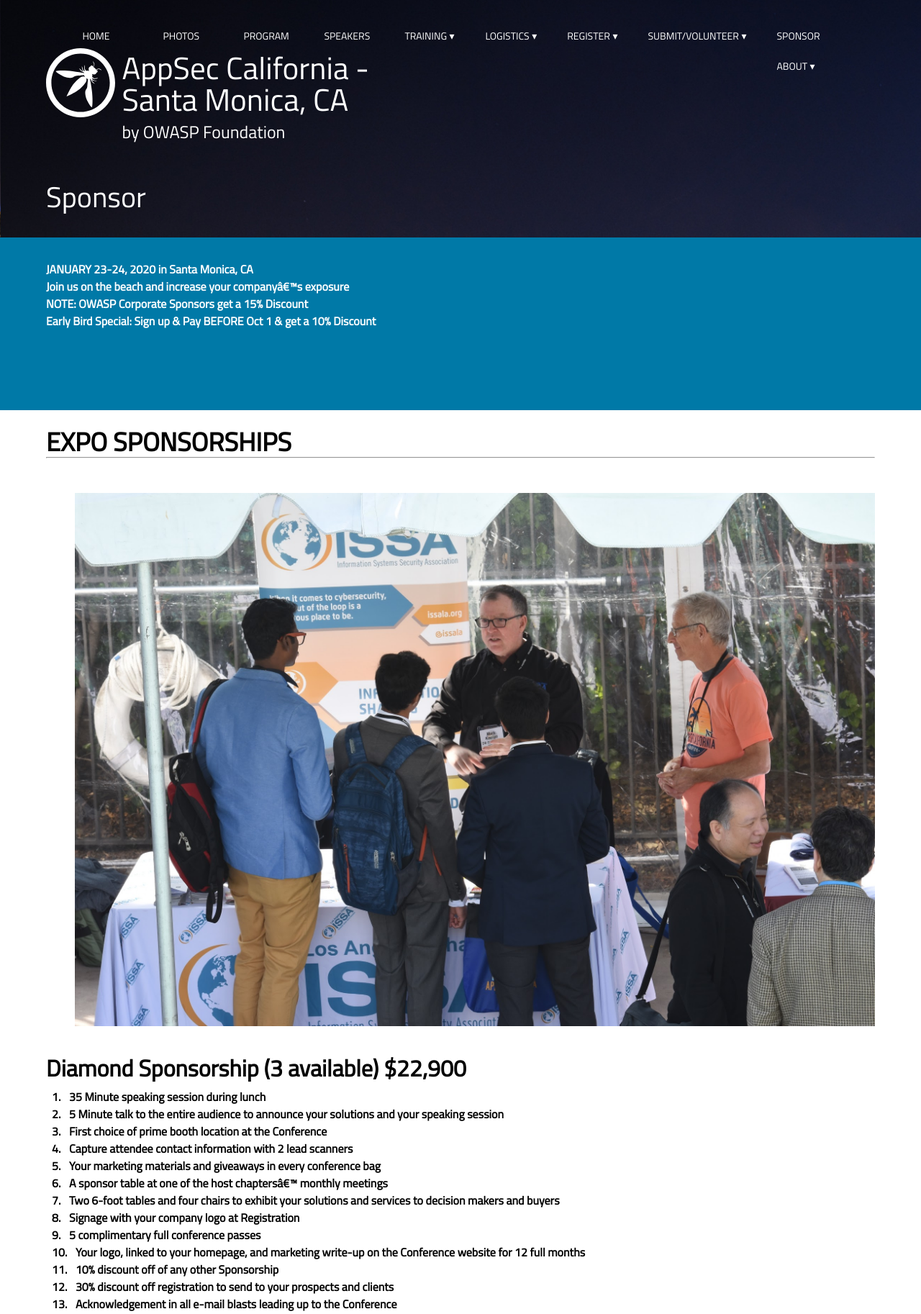
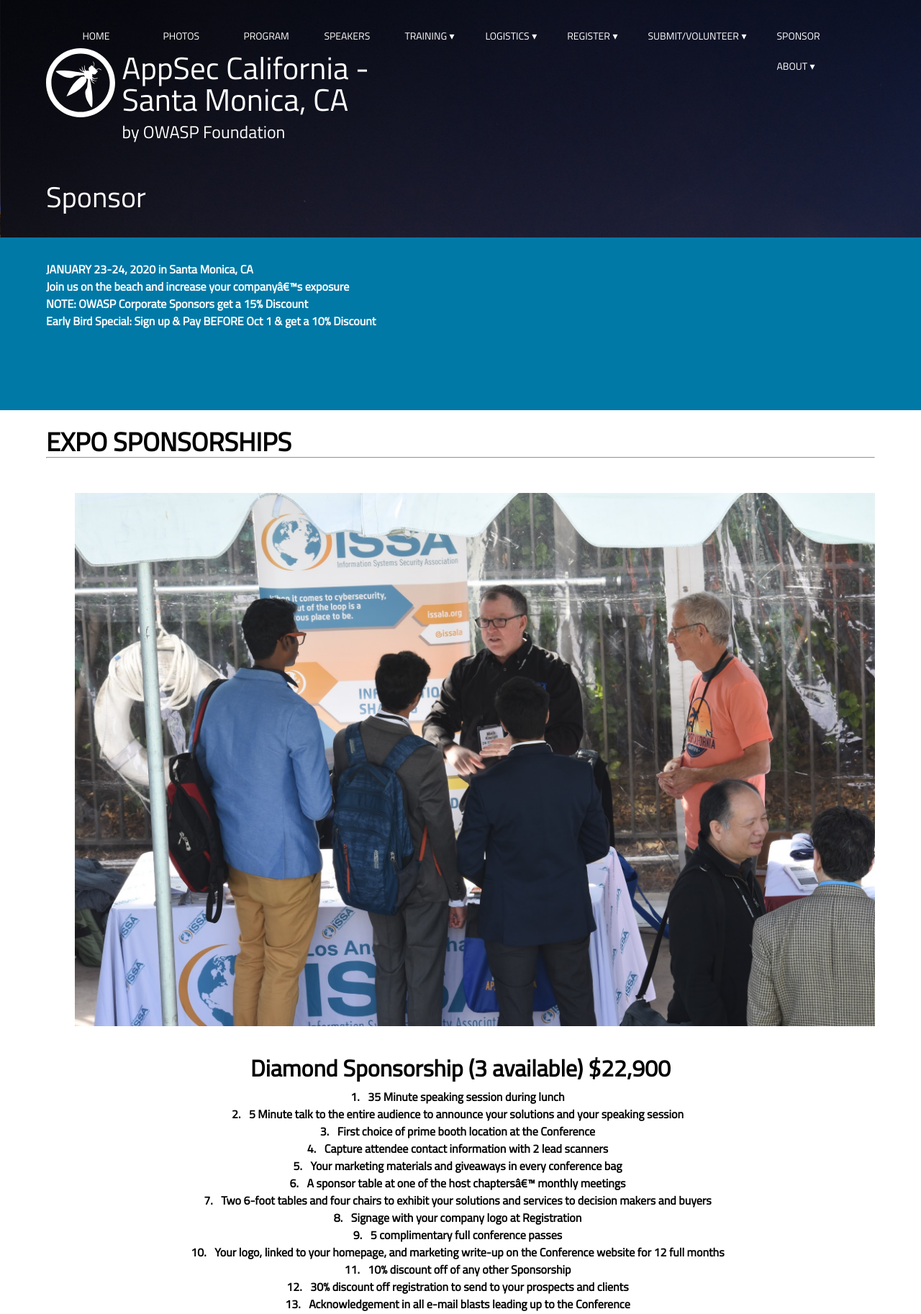
Before and after one commit to OWASP/2020-appseccalifornia, a Jekyll site: the page built from sponsors/index.html, in a window 1280 px wide. Shown: the top 1826 px of the page at 72% size. Built offline with Jekyll 4.4.1, drawn with Linux system fonts in a browser that asks for light colours; some web fonts are replaced; comment, search, counter and statistics services are not loaded.

Commit message:
centering text

```diff
--- a/sponsors/index.html
+++ b/sponsors/index.html
@@ -27,10 +27,10 @@
 <img src="../assets/images/vendor1.jpg" align="center" width="100%" style="margin:20px; padding:20px;">
 </div>
 <div>
-<h2>Diamond Sponsorship (3 available) $22,900</h2>
+<h2 align="center">Diamond Sponsorship (3 available) $22,900</h2>
 </div>
 <div>
-<ol>
+<ol align="center">
 <li>35 Minute speaking session during lunch</li>
 <li>5 Minute talk to the entire audience to announce your solutions and your speaking session</li>
 <li>First choice of prime booth location at the Conference</li>
```
